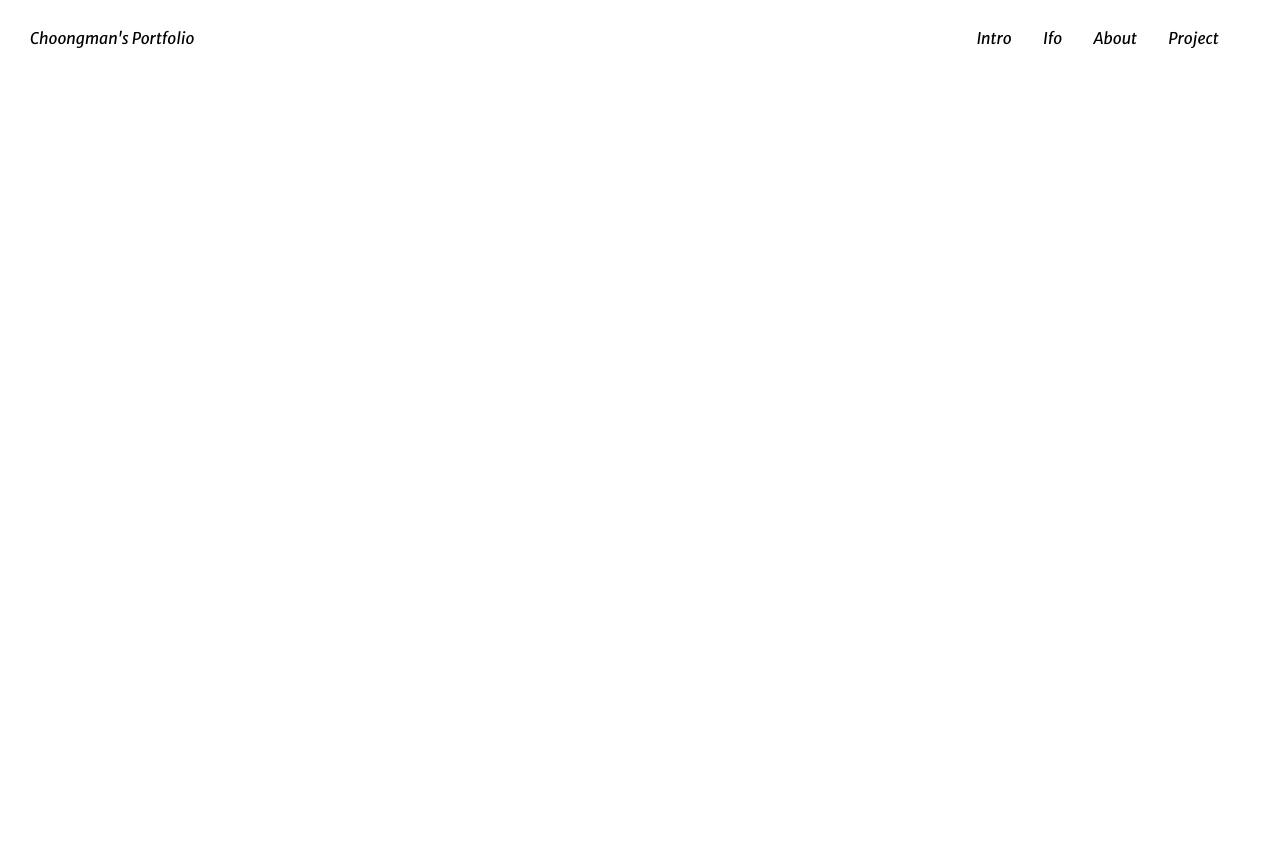
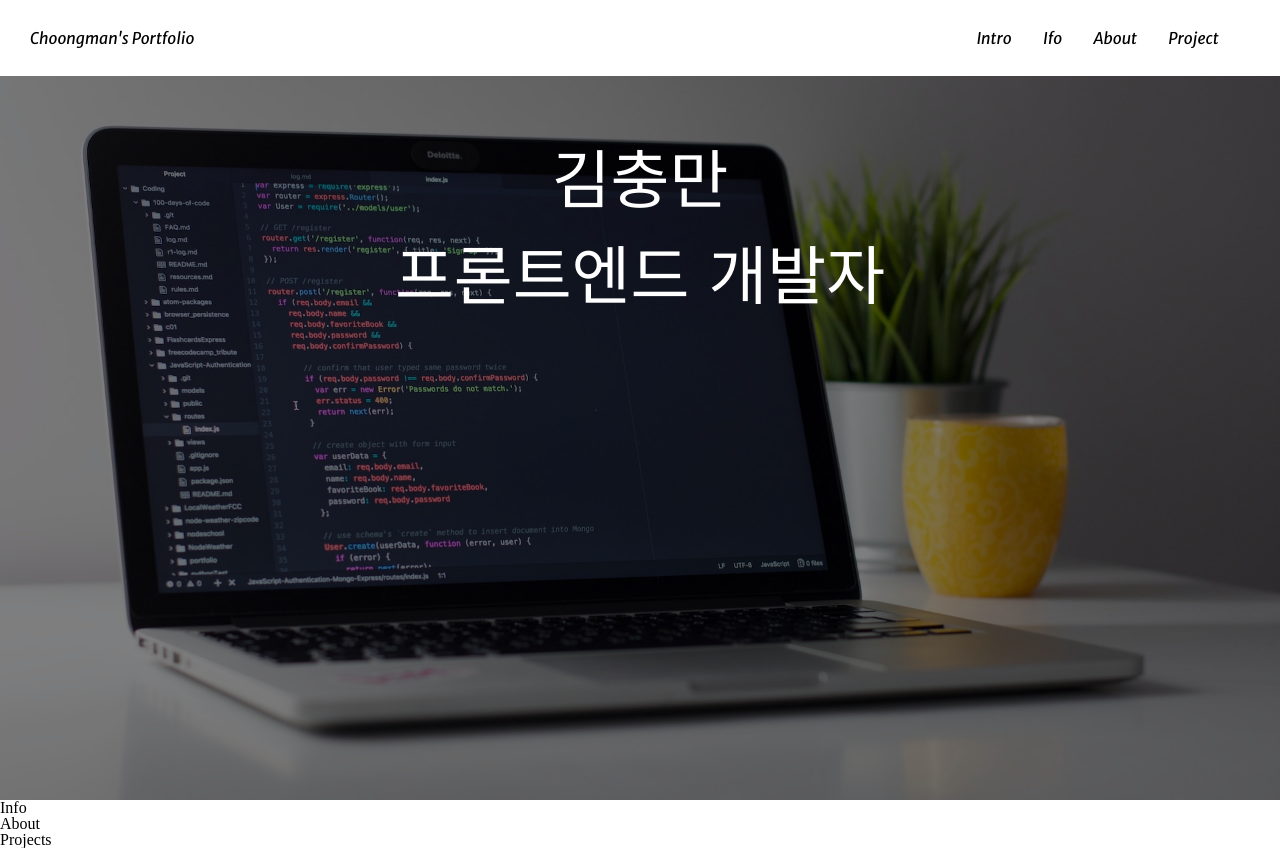
Before and after one commit to kimchoongman/my-portfolio, a React (Vite) app: page / in a window 1280 px wide. Before the commit the page ends 800 px from the top, so only its background shows below. Built offline with nearby package versions, Linux system fonts and the light colour scheme.

Commit message:
Add: intro컴포넌트 작업 시작

```diff
--- a/src/pages/intro/Intro.jsx
+++ b/src/pages/intro/Intro.jsx
@@ -2,7 +2,58 @@ import React from "react";
 import styled from "styled-components";
 
 const Intro = () => {
-  return <div>Intro</div>;
+  return (
+    <StyledIntro>
+      <section className='intro-bg'>
+        <div className='intro-box'>
+          <div className='intro-title'>
+            김충만 <br /> 프론트엔드 개발자{" "}
+          </div>
+        </div>
+      </section>
+    </StyledIntro>
+  );
 };
 
+const StyledIntro = styled.section`
+  width: 100%;
+
+  .intro-bg {
+    width: 100%;
+    height: 100vh;
+    position: relative;
+    background: url(/images/bg.jpg);
+    background-size: cover;
+    z-index: -1;
+
+    ::before {
+      content: "";
+      position: absolute;
+      background-color: #000;
+      opacity: 0.5;
+      top: 0;
+      right: 0;
+      bottom: 0;
+      left: 0;
+      z-index: inherit;
+    }
+  }
+
+  .intro-box {
+    width: 100%;
+    height: inherit;
+    max-width: 71.25rem;
+    margin: 0 auto;
+    padding: calc(4rem + 4.5rem) 2rem 4rem;
+    text-align: center;
+    color: #fff;
+    line-height: 1.5;
+
+    .intro-title {
+      font-family: "Black Han Sans", sans-serif;
+      font-size: 4rem;
+    }
+  }
+`;
+
 export default Intro;
```
